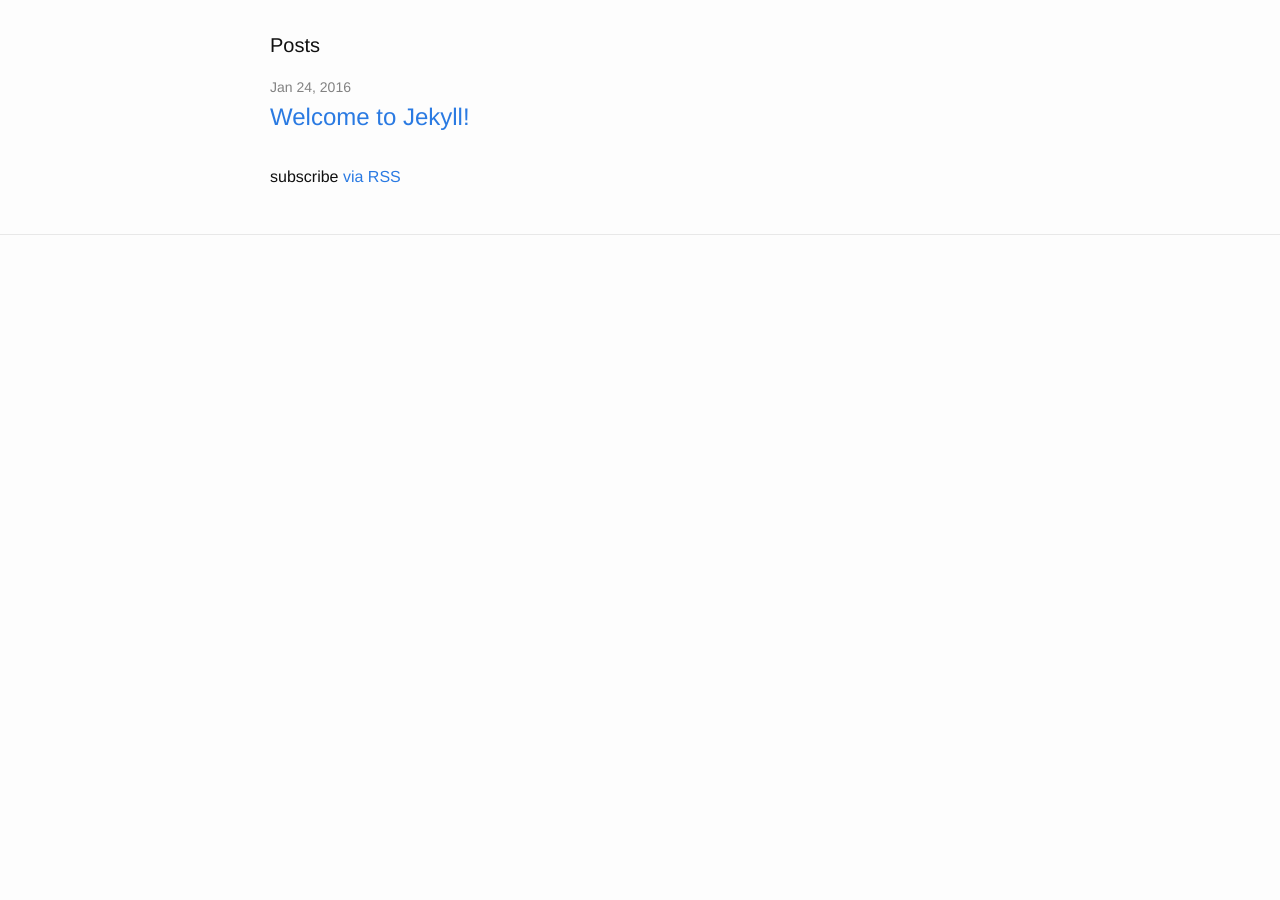
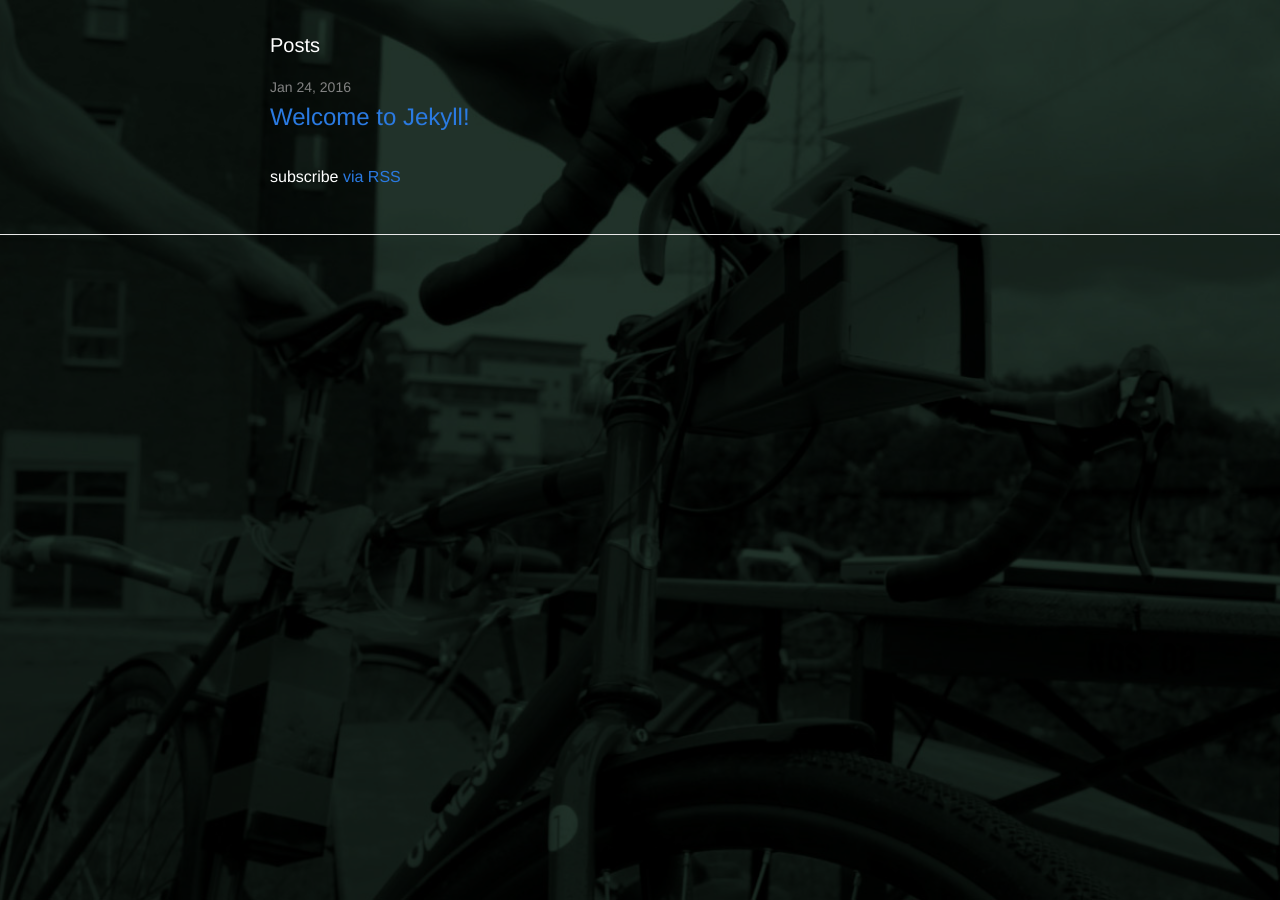
Before and after one commit to sjockers/cyclehackberlin.de, a Jekyll site: the page built from index.html, in a window 1280 px wide. Built offline with Jekyll 4.4.1, drawn with Linux system fonts in a browser that asks for light colours.

Commit message:
Add main background color and image.

```diff
--- a/css/main.scss
+++ b/css/main.scss
@@ -13,8 +13,8 @@ $base-line-height: 1.5;
 
 $spacing-unit:     30px;
 
-$text-color:       #111;
-$background-color: #fdfdfd;
+$text-color:       #fff;
+$background-color: #294435;
 $brand-color:      #2a7ae2;
 
 $grey-color:       #828282;
@@ -47,3 +47,16 @@ $on-laptop:        800px;
         "layout",
         "syntax-highlighting"
 ;
+
+html {
+  background: $background-color url(/assets/images/background.jpg) no-repeat center center fixed;
+  background-size: cover;
+  height: 100%;
+}
+
+body {
+  color: $text-color;
+  width: 100%;
+  background: rgba(0, 0, 0, 0.75);
+  min-height: 100%;
+}
```
Also changed, not shown: assets/images/background.jpg (added).
